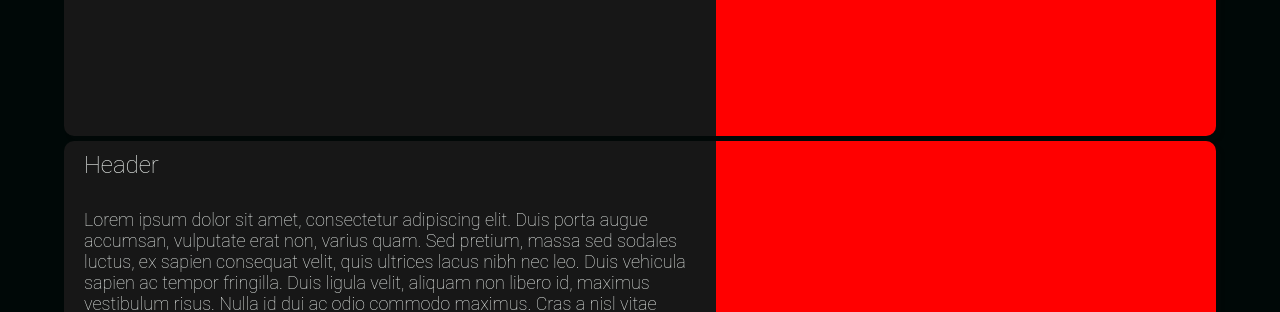
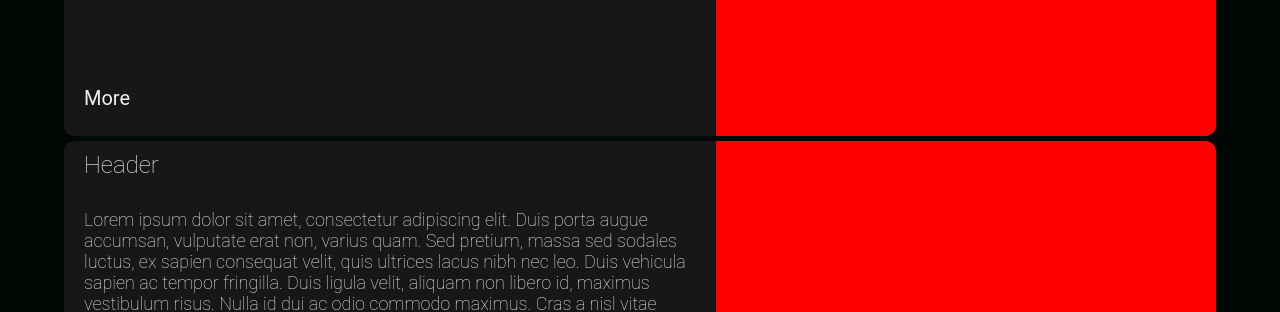
Before and after one commit to Konstantin-create/hacknet_web, a Flask app: page /blog in a window 1280 px wide. Shown: the part 519-831 px from the top of the page. Run offline with Flask 2, Linux system fonts and the light colour scheme; some web fonts are replaced.

Commit message:
Add more btn

```diff
--- a/app/static/css/blog_style.css
+++ b/app/static/css/blog_style.css
@@ -127,3 +127,12 @@ main {
     height: 75px;
     bottom: 0;
 }
+
+.post-link {
+    padding-left: 20px;
+    font-family: Roboto, sans-serif;
+    font-weight: 400;
+    font-size: 20px;
+    line-height: 75px;
+    color: #EDF2EF;
+}
--- a/app/templates/blog_page.html
+++ b/app/templates/blog_page.html
@@ -44,7 +44,9 @@
                     est blandit turpis, non aliquet lorem ex vitae metus. Aliquam iaculis nunc velit. Etiam eu tincidunt
                     elit. Duis venenatis tincidunt odio semper posuere. Vestibulum sollicitudin ullamcorper
                     aliquet. </p>
-                <div class="post-footer"></div>
+                <div class="post-footer">
+                    <p class="post-link">More</p>
+                </div>
             </div>
             <div class="post-image"></div>
         </div>
```
